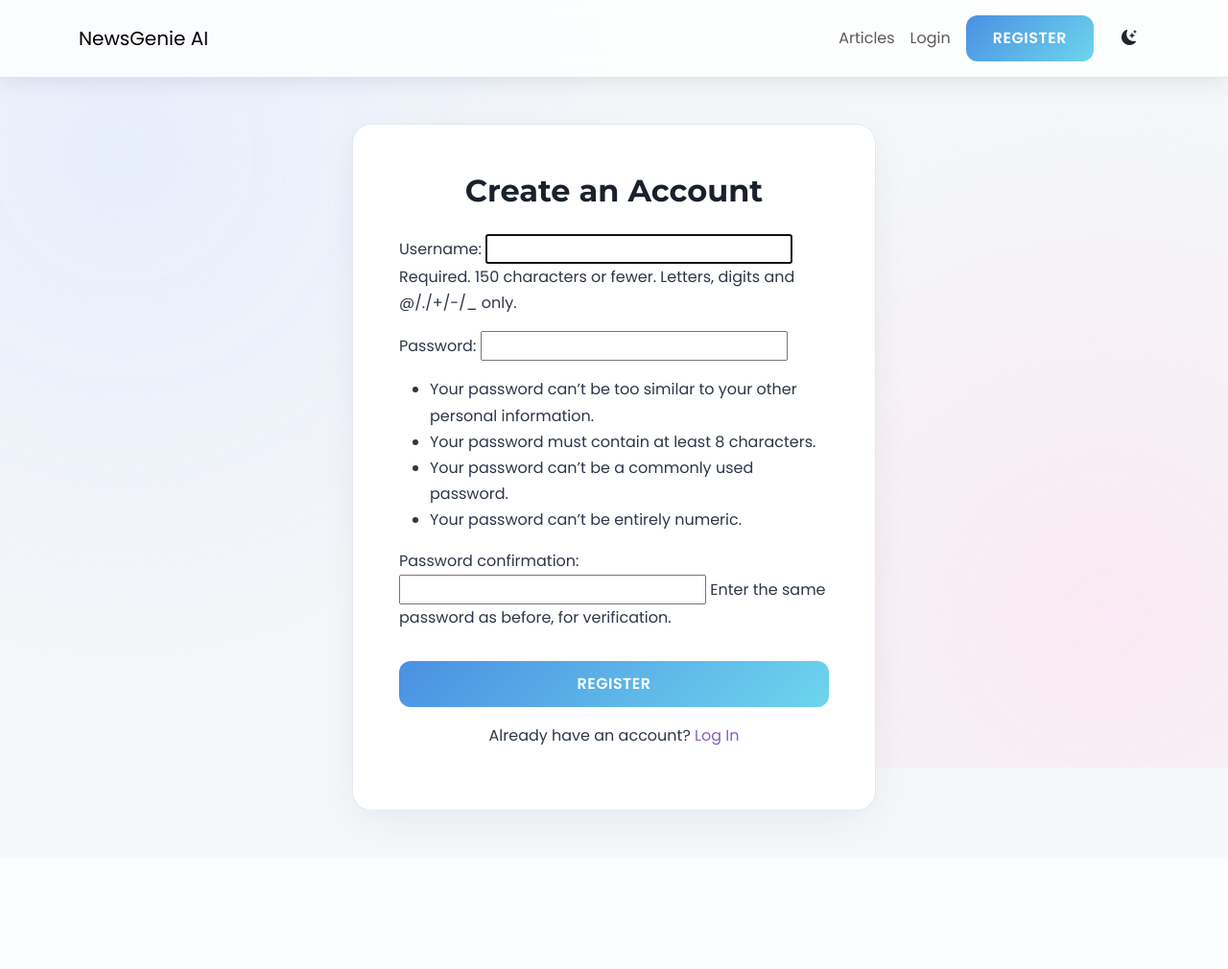
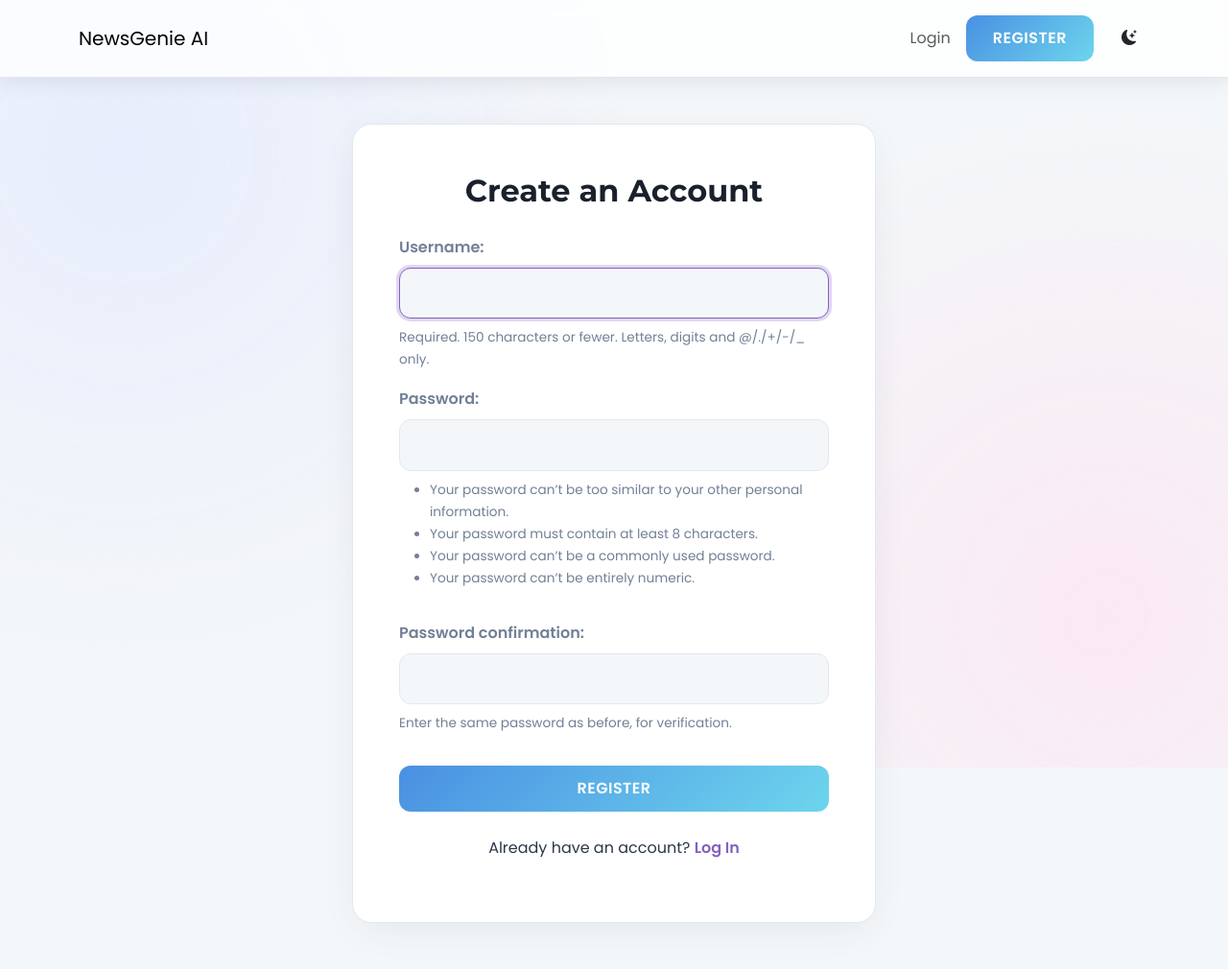
Before and after one commit to HarshitaSoni24/newsgenie-django, a Django app: page /users/register/ in a window 1280 px wide. Shown: the whole page at 96% size. Before the commit the page ends 858 px from the top, so only its background shows below. Run offline with Django 5.2, Linux system fonts and the light colour scheme.

Commit message:
Updated Project

```diff
--- a/news/static/css/newsgenie.css
+++ b/news/static/css/newsgenie.css
@@ -300,6 +300,23 @@ body.dark-mode .article-actions {
     font-size: 1rem;
     border-radius: var(--border-radius-md);
 }
+/* === THIS IS THE FIX for Dark Mode Icons === */
+
+/* Sets a default light color for the icons in dark mode */
+body.dark-mode .icon-btn i {
+    color: var(--dark-text-secondary);
+}
+
+/* Ensures the icon color changes on hover in dark mode */
+body.dark-mode .button-group-actions .icon-btn:hover i {
+    color: var(--accent-blue-end) !important;
+}
+
+/* Ensures the icon is white when the button is active (liked/bookmarked) */
+.icon-btn.liked i, .icon-btn.bookmarked i {
+    color: white !important;
+}
+
 body.dark-mode .button-group-actions .icon-btn {
     background-color: var(--dark-bg-tertiary) !important;
     color: var(--dark-text-secondary) !important;
@@ -909,3 +926,75 @@ body.dark-mode .stat-item .stat-value {
 .stat-item.text-danger .stat-value {
     color: var(--accent-red);
 }
+/* === LOGIN & REGISTER PAGE BEAUTIFICATION (NEW) ========================= */
+
+.auth-card {
+    background-color: var(--light-bg-secondary);
+    border: 1px solid var(--light-border-color);
+}
+body.dark-mode .auth-card {
+    background-color: rgba(34, 34, 48, 0.5); /* Semi-transparent background */
+    border-color: var(--dark-border-color);
+}
+
+.auth-form .form-group {
+    display: flex;
+    flex-direction: column;
+}
+
+.auth-form label {
+    font-weight: 600;
+    margin-bottom: 0.5rem;
+    color: var(--light-text-secondary);
+}
+body.dark-mode .auth-form label {
+    color: var(--dark-text-secondary);
+}
+
+/* This is the new style for your text fields */
+.auth-form input[type="text"],
+.auth-form input[type="password"] {
+    background-color: var(--light-bg-primary);
+    border: 1px solid var(--light-border-color);
+    border-radius: var(--border-radius-md);
+    padding: 12px 16px;
+    color: var(--light-heading-color);
+    transition: all var(--transition-normal);
+}
+body.dark-mode .auth-form input[type="text"],
+body.dark-mode .auth-form input[type="password"] {
+    background-color: var(--dark-bg-primary);
+    border-color: var(--dark-border-color);
+    color: var(--dark-heading-color);
+}
+
+.auth-form input[type="text"]:focus,
+.auth-form input[type="password"]:focus {
+    outline: none;
+    border-color: var(--accent-purple-start);
+    box-shadow: 0 0 0 3px rgba(131, 96, 195, 0.25);
+}
+body.dark-mode .auth-form input[type="text"]:focus,
+body.dark-mode .auth-form input[type="password"]:focus {
+    border-color: var(--accent-blue-end);
+    box-shadow: 0 0 0 3px rgba(109, 213, 237, 0.25);
+}
+
+.auth-form .form-help-text {
+    font-size: 0.85rem;
+    color: var(--light-text-secondary);
+    margin-top: 0.5rem;
+}
+body.dark-mode .auth-form .form-help-text {
+    color: var(--dark-text-secondary);
+}
+
+.auth-form .form-error-text {
+    font-size: 0.85rem;
+    color: var(--accent-red);
+    margin-top: 0.5rem;
+}
+
+.auth-switch-link a {
+    font-weight: 600;
+}
--- a/templates/news/base.html
+++ b/templates/news/base.html
@@ -22,10 +22,10 @@
         </button>
         <div class="collapse navbar-collapse" id="navbarNav">
             <ul class="navbar-nav ms-auto align-items-center">
+                {% if user.is_authenticated %}
                     <li class="nav-item">
                         <a class="nav-link nav-link-custom" href="{% url 'news:article_list' %}">Articles</a>
                     </li>
-                    {% if user.is_authenticated %}
                     <li class="nav-item dropdown">
                         <a class="nav-link nav-link-custom dropdown-toggle" href="#" id="navbarDropdown" role="button" data-bs-toggle="dropdown" aria-expanded="false">
                             <i class="bi bi-person-circle me-1"></i>
@@ -36,7 +36,6 @@
                         </a>
                         <ul class="dropdown-menu dropdown-menu-end app-dropdown-menu" aria-labelledby="navbarDropdown">
                             <li><a class="dropdown-item dropdown-item-custom" href="{% url 'users:profile' user.username %}"><i class="bi bi-person-fill"></i> My Profile</a></li>
-
                             <li><a class="dropdown-item dropdown-item-custom" href="{% url 'news:preferences' %}"><i class="bi bi-sliders"></i> Preferences</a></li>
                             <li><a class="dropdown-item dropdown-item-custom" href="{% url 'news:recommendations' %}"><i class="bi bi-magic"></i> Recommendations</a></li>
                             <li><a class="dropdown-item dropdown-item-custom" href="{% url 'news:history' %}"><i class="bi bi-clock-history"></i> Reading History</a></li>
--- a/users/templates/users/register.html
+++ b/users/templates/users/register.html
@@ -5,19 +5,30 @@
 
 {% block content %}
 <div class="row justify-content-center">
-    <div class="col-md-6">
-        <div class="app-card p-5">
+    <div class="col-md-8 col-lg-6">
+        <div class="auth-card app-card p-5">
             <h2 class="text-center mb-4">Create an Account</h2>
-            <form method="POST" novalidate>
+            <form method="POST" class="auth-form" novalidate>
                 {% csrf_token %}
 
-                {{ form.as_p }}
+                {% for field in form %}
+                    <div class="form-group mb-3">
+                        {{ field.label_tag }}
+                        {{ field }}
+                        {% if field.help_text %}
+                            <small class="form-help-text">{{ field.help_text|safe }}</small>
+                        {% endif %}
+                        {% for error in field.errors %}
+                            <div class="form-error-text">{{ error }}</div>
+                        {% endfor %}
+                    </div>
+                {% endfor %}
 
                 <div class="d-grid">
                     <button type="submit" class="btn app-btn primary-btn mt-3">Register</button>
                 </div>
             </form>
-            <p class="text-center mt-3">
+            <p class="text-center mt-4 auth-switch-link">
                 Already have an account? <a href="{% url 'users:login' %}">Log In</a>
             </p>
         </div>
```
Also changed, not shown: news/templates/news/homepage.html (+13 -3 lines), users/templates/users/login.html (+21 -4 lines), db.sqlite3. Lines whose indentation alone changed are shown as unchanged.
